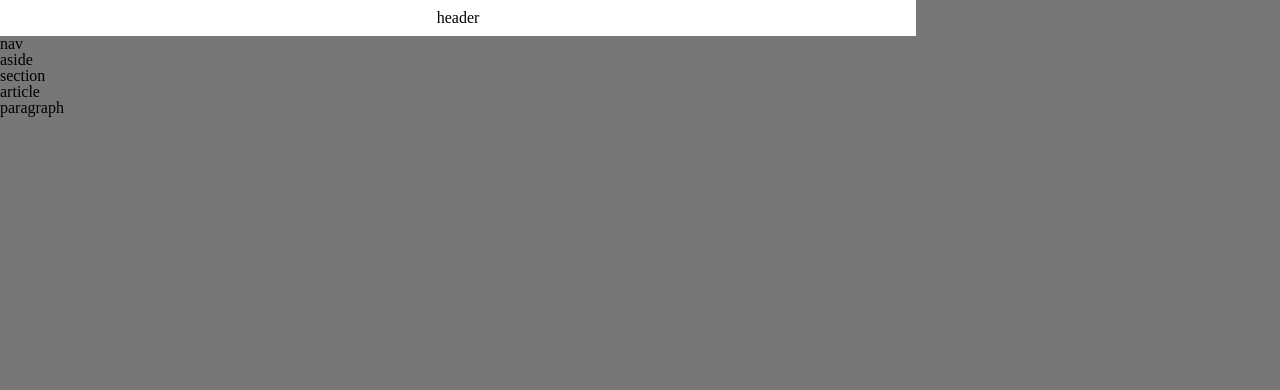
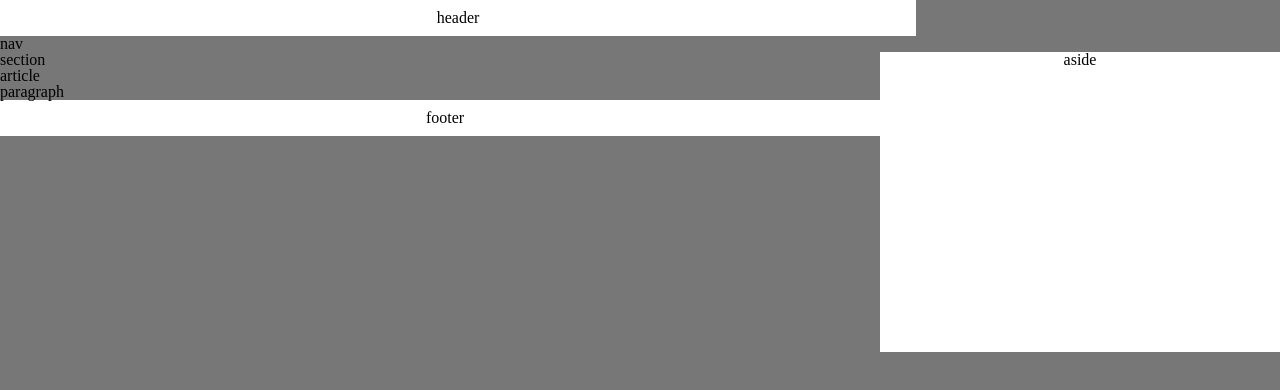
Before and after one commit to BrianElliston/HW-Wireframe, a plain HTML site: page index.html in a window 1280 px wide. Drawn offline with Linux system fonts and the light colour scheme.

Commit message:
A few changes

```diff
--- a/index.html
+++ b/index.html
@@ -9,7 +9,7 @@
     <link rel="stylesheet" href="style.css">
 </head>
 <body>
-
+    <!-- this is my div tag that holds all the content -->
   <div id="wrapper">
 
 
@@ -24,7 +24,7 @@
 
     <nav>nav</nav>
 
-    <aside>aside</aside>
+    <aside id="aside1">aside</aside>
 
 
     <section>section</section>
@@ -33,7 +33,11 @@
 
     <p>paragraph</p>
 
+        <div id="footer">
 
+            <footer>footer</footer>
+
+        </div>
     </div>
 
 </body>
--- a/style.css
+++ b/style.css
@@ -17,3 +17,22 @@ header  {
 
     align-self: auto;
 }
+
+#footer  {
+
+    height: 10%;
+    width: 70%;
+    background: white;
+    padding: 10px;
+    text-align: center;
+
+}
+
+#aside1 {
+
+    height: 300px;
+    width: 400px;
+    background: white;
+    float: right;
+    text-align: center;
+}
```
